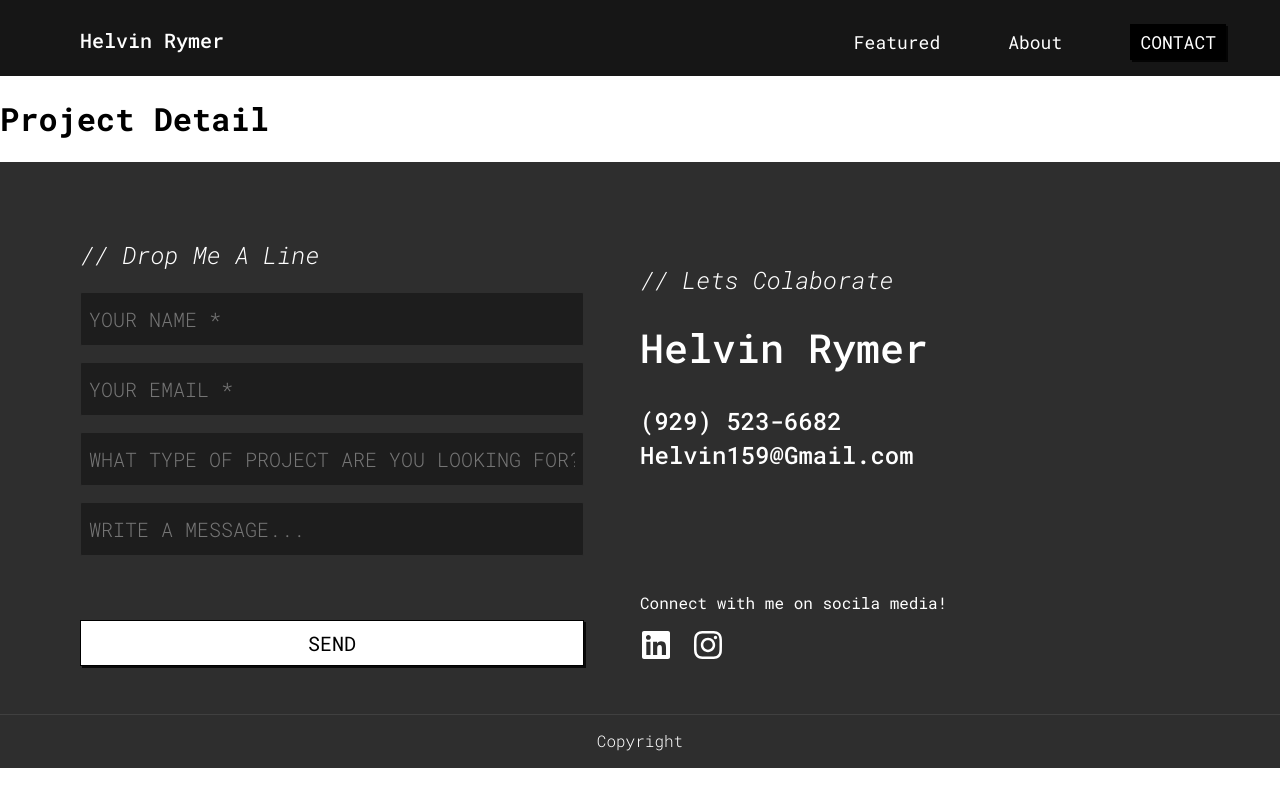
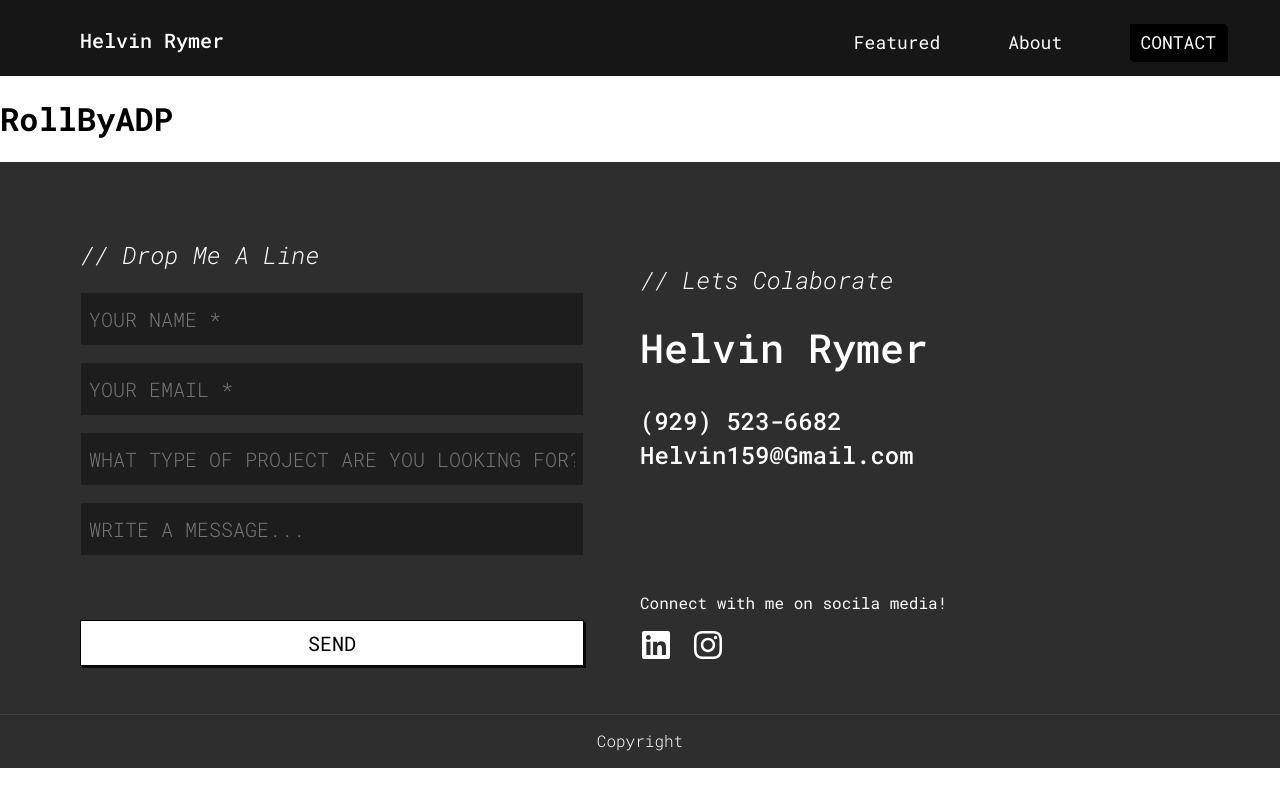
Before and after one commit to Helvin159/portfoliov6, a React (Create React App) app: page /featured/1 in a window 1280 px wide. Built offline with nearby package versions, Linux system fonts and the light colour scheme.

Commit message:
scaffold project detail, dynamic route /featured/:projectId, adds temporary data,

```diff
--- a/package.json
+++ b/package.json
@@ -3,12 +3,12 @@
 	"version": "0.1.0",
 	"private": true,
 	"dependencies": {
+		"@emailjs/browser": "^4.1.0",
 		"@fortawesome/fontawesome-svg-core": "^6.5.1",
 		"@testing-library/jest-dom": "^5.17.0",
 		"@testing-library/react": "^13.4.0",
 		"@testing-library/user-event": "^13.5.0",
 		"crypto-browserify": "^3.12.0",
-		"emailjs": "^4.0.3",
 		"net": "^1.0.2",
 		"node": "^21.6.1",
 		"node-sass": "^7.0.3",
--- a/src/App.js
+++ b/src/App.js
@@ -4,9 +4,9 @@ import Home from './Routes/Home';
 import About from './Routes/About';
 import Featured from './Routes/Featured';
 import Contact from './Routes/Contact';
+import ProjectDetail from './Routes/ProjectDetail';
 
 import './css/style.css';
-import ProjectDetail from './Routes/ProjectDetail';
 
 const App = () => {
 	return (
--- a/src/Routes/ProjectDetail.js
+++ b/src/Routes/ProjectDetail.js
@@ -1,14 +1,23 @@
 import React from 'react';
 import { useParams } from 'react-router';
+
+import { projects } from '../assets/data/data';
 
 const ProjectDetail = () => {
 	let params = useParams();
 
-	console.log(params.projectId, 'component params');
-
 	return (
 		<div>
-			<h1>Project Detail</h1>
+			{projects.map((i, k) => {
+				if (+params.projectId === +i.projectId) {
+					console.log(i);
+					return (
+						<div>
+							<h1>{i.projectName}</h1>
+						</div>
+					);
+				}
+			})}
 		</div>
 	);
 };
--- a/src/components/FeaturedGallery.js
+++ b/src/components/FeaturedGallery.js
@@ -18,7 +18,7 @@ const FeaturedGallery = () => {
 				<div className='featured__gallery__items__item'>
 					<img src={img1} alt='imgs' />
 					<div className='overlay'>
-						<button data-projectid='231383424' onClick={detailsOnClick}>
+						<button data-projectid='4' onClick={detailsOnClick}>
 							see details
 						</button>
 					</div>
@@ -26,7 +26,7 @@ const FeaturedGallery = () => {
 				<div className='featured__gallery__items__item'>
 					<img src={img2} alt='imgs' />
 					<div className='overlay'>
-						<button data-projectid='231383424' onClick={detailsOnClick}>
+						<button data-projectid='1' onClick={detailsOnClick}>
 							see details
 						</button>
 					</div>
@@ -34,7 +34,7 @@ const FeaturedGallery = () => {
 				<div className='featured__gallery__items__item'>
 					<img src={img3} alt='imgs' />
 					<div className='overlay'>
-						<button data-projectid='231383424' onClick={detailsOnClick}>
+						<button data-projectid='2' onClick={detailsOnClick}>
 							see details
 						</button>
 					</div>
@@ -42,7 +42,7 @@ const FeaturedGallery = () => {
 				<div className='featured__gallery__items__item'>
 					<img src={img1} alt='imgs' />
 					<div className='overlay'>
-						<button data-projectid='231383424' onClick={detailsOnClick}>
+						<button data-projectid='3' onClick={detailsOnClick}>
 							see details
 						</button>
 					</div>
```
Also changed, not shown: 1 other file (tests, documents, lock files or other folders).
